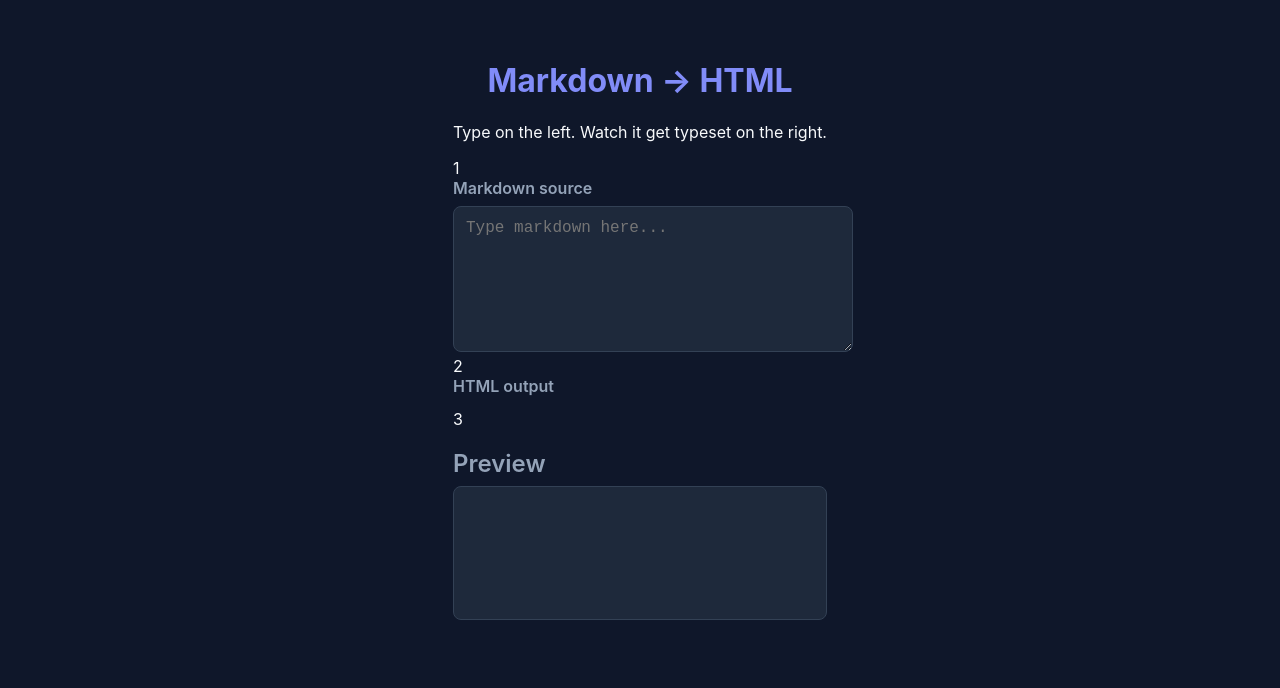
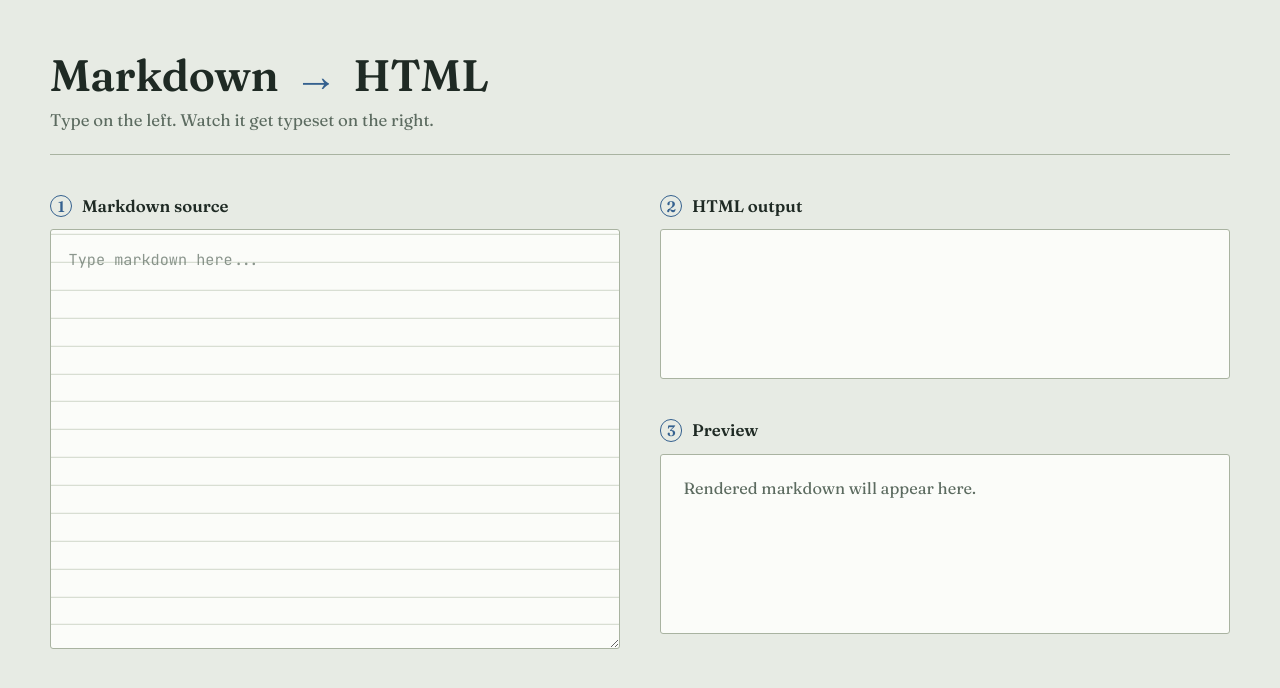
Before and after one commit to kantonio250000000109-code/markdown-converter, a plain HTML site: page index.html in a window 1280 px wide. Drawn offline with Linux system fonts and the light colour scheme.

Commit message:
Update CSS with new variables and layout styles
Refactored CSS variables and improved styles for layout and components.

```diff
--- a/style.css
+++ b/style.css
@@ -1,67 +1,212 @@
-{
+:root {
+  --bg: #e7ebe4;
+  --panel: #fbfcf9;
+  --ink: #1f2a24;
+  --ink-soft: #5c6b60;
+  --accent: #35618f;
+  --rule: #cfd6c9;
+  --rule-strong: #a9b3a1;
+  --mono: "JetBrains Mono", ui-monospace, SFMono-Regular, Menlo, monospace;
+  --serif: "Fraunces", Georgia, "Times New Roman", serif;
+}
 
+* {
   box-sizing: border-box;
   margin: 0;
   padding: 0;
 }
 
 body {
-  font-family: -apple-system, BlinkMacSystemFont, "Segoe UI", Roboto, sans-serif;
-  background-color: #0f172a;
-  color: #f8fafc;
-  padding: 2rem;
-  display: flex;
-  justify-content: center;
+  font-family: var(--serif);
+  background-color: var(--bg);
+  color: var(--ink);
+  min-height: 100vh;
+  padding: 3rem 1.5rem 4rem;
 }
 
-.container {
-  width: 100%;
-  max-width: 900px;
+.page {
+  max-width: 1180px;
+  margin: 0 auto;
+}
+
+/* ---------- Masthead ---------- */
+
+.masthead {
+  border-bottom: 1px solid var(--rule-strong);
+  padding-bottom: 1.5rem;
+  margin-bottom: 2.5rem;
+}
+
+.masthead h1 {
+  font-size: clamp(2rem, 4vw, 2.75rem);
+  font-weight: 600;
+  letter-spacing: -0.01em;
+}
+
+.masthead .arrow {
+  color: var(--accent);
+  font-weight: 400;
+  padding: 0 0.15em;
+}
+
+.tagline {
+  margin-top: 0.5rem;
+  color: var(--ink-soft);
+  font-size: 1.05rem;
+}
+
+/* ---------- Layout ---------- */
+
+.proof {
+  display: grid;
+  grid-template-columns: 1fr 1fr;
+  gap: 2.5rem;
+  align-items: start;
+}
+
+.pane-stack {
   display: flex;
   flex-direction: column;
-  gap: 1.5rem;
+  gap: 2.5rem;
 }
 
-h1 {
-  text-align: center;
-  color: #818cf8;
+@media (max-width: 860px) {
+  .proof {
+    grid-template-columns: 1fr;
+  }
 }
 
-label, h2 {
-  display: block;
-  font-weight: 600;
-  margin-bottom: 0.5rem;
-  color: #94a3b8;
+/* ---------- Panes ---------- */
+
+.pane-head {
+  display: flex;
+  align-items: baseline;
+  gap: 0.6rem;
+  margin-bottom: 0.75rem;
 }
 
-textarea {
+.stage {
+  font-family: var(--serif);
+  font-weight: 600;
+  font-size: 0.95rem;
+  color: var(--accent);
+  border: 1px solid currentColor;
+  border-radius: 50%;
+  width: 1.4rem;
+  height: 1.4rem;
+  display: inline-flex;
+  align-items: center;
+  justify-content: center;
+  flex-shrink: 0;
+}
+
+.pane-head label,
+.pane-head h2 {
+  font-weight: 600;
+  font-size: 1.05rem;
+  color: var(--ink);
+}
+
+/* ---------- Input pane: ruled manuscript page ---------- */
+
+textarea#markdown-input {
   width: 100%;
-  height: 120px;
-  padding: 0.75rem;
-  border-radius: 8px;
-  border: 1px solid #334155;
-  background-color: #1e293b;
-  color: #f8fafc;
-  font-family: monospace;
-  font-size: 1rem;
+  height: 420px;
+  padding: 1rem 1.1rem;
+  border-radius: 3px;
+  border: 1px solid var(--rule-strong);
+  background-color: var(--panel);
+  background-image: repeating-linear-gradient(
+    to bottom,
+    transparent,
+    transparent 1.68rem,
+    var(--rule) 1.68rem,
+    var(--rule) calc(1.68rem + 1px)
+  );
+  background-position: 0 2.05rem;
+  line-height: 1.7rem;
+  color: var(--ink);
+  font-family: var(--mono);
+  font-size: 0.95rem;
   resize: vertical;
 }
 
+textarea#markdown-input::placeholder {
+  color: var(--ink-soft);
+  opacity: 0.7;
+}
+
+textarea#markdown-input:focus {
+  outline: 2px solid var(--accent);
+  outline-offset: 2px;
+}
+
+/* ---------- Output pane: typeset proof ---------- */
+
+pre#html-output {
+  min-height: 150px;
+  max-height: 260px;
+  overflow: auto;
+  padding: 1rem 1.1rem;
+  border-radius: 3px;
+  border: 1px solid var(--rule-strong);
+  background-color: var(--panel);
+  color: var(--ink-soft);
+  font-family: var(--mono);
+  font-size: 0.85rem;
+  line-height: 1.55;
+  white-space: pre-wrap;
+  word-break: break-word;
+}
+
+/* ---------- Preview pane ---------- */
+
 #preview {
-  min-height: 100px;
-  padding: 1rem;
-  border-radius: 8px;
-  border: 1px solid #334155;
-  background-color: #1e293b;
-  color: #f8fafc;
+  min-height: 180px;
+  padding: 1.25rem 1.4rem;
+  border-radius: 3px;
+  border: 1px solid var(--rule-strong);
+  background-color: var(--panel);
+  color: var(--ink);
+  font-family: var(--serif);
+  font-size: 1.02rem;
+  line-height: 1.65;
+}
+
+#preview:empty::before {
+  content: "Rendered markdown will appear here.";
+  color: var(--ink-soft);
+}
+
+#preview h1,
+#preview h2,
+#preview h3 {
+  font-weight: 600;
+  margin: 0.9em 0 0.4em;
+  line-height: 1.3;
+}
+
+#preview h1:first-child,
+#preview h2:first-child,
+#preview h3:first-child {
+  margin-top: 0;
 }
 
 #preview blockquote {
-  border-left: 4px solid #6366f1;
+  border-left: 3px solid var(--accent);
   padding-left: 1rem;
-  color: #cbd5e1;
+  margin: 0.75em 0;
+  color: var(--ink-soft);
+  font-style: italic;
 }
 
 #preview img {
   max-width: 100%;
+  border-radius: 2px;
 }
+
+#preview a {
+  color: var(--accent);
+  text-decoration-thickness: 1px;
+  text-underline-offset: 2px;
+}
```
